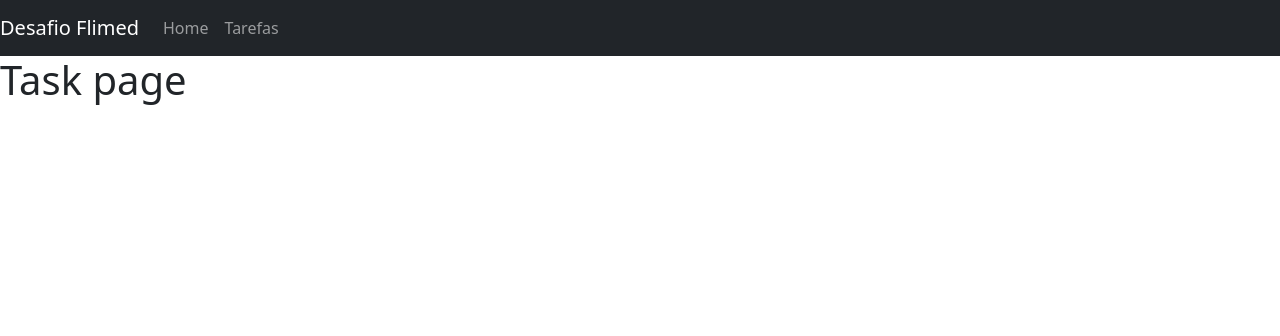
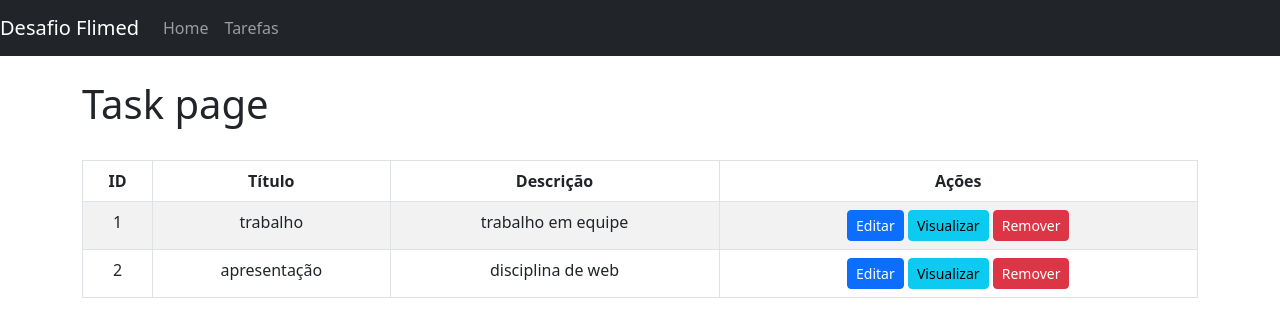
Before and after one commit to carlosalesilva/crud-app, a React (Create React App) app: page /tarefas in a window 1280 px wide. Shown: the top 336 px of the page. Built offline with nearby package versions, Linux system fonts and the light colour scheme.

Commit message:
Construindo tabela de exibição.

```diff
--- /dev/null
+++ b/src/data/dados.ts
@@ -0,0 +1,6 @@
+const dados = [
+  {id:1, titulo:'trabalho', descricao:'trabalho em equipe', conteudo:'ajkdshflhadfkhashkfhjdashlkh'},
+  {id:2, titulo:'apresentação', descricao:'disciplina de web', conteudo:'dia 26/09/2022'}
+]
+
+export default dados;
--- a/src/pages/Tasks/index.tsx
+++ b/src/pages/Tasks/index.tsx
@@ -1,9 +1,48 @@
- import React from 'react';
+import React from 'react';
+import { Button } from 'react-bootstrap';
+import Table from 'react-bootstrap/esm/Table';
+import dados from '../../data/dados'
 
- // import { Container } from './styles';
 
- const Task: React.FC = () => {
-   return <h1>Task page</h1>;
- }
 
- export default Task;
+function getLinhas() {
+  return dados.map(dados =>{
+    return(
+      <tr>
+        <td>{dados.id}</td>
+        <td>{dados.titulo}</td>
+        <td>{dados.descricao}</td>
+        <td>
+          <Button size='sm'>Editar</Button>{' '}
+          <Button size='sm' variant="info">Visualizar</Button>{' '}
+          <Button size='sm' variant="danger">Remover</Button>{' '}
+        </td>
+      </tr>
+    )
+  })
+}
+
+const Task: React.FC = () => {
+  return (
+    <div className='container'>
+      <br />
+      <h1>Task page</h1>
+      <br />
+      <Table striped bordered hover className='text-center'>
+        <thead>
+          <tr>
+            <th>ID</th>
+            <th>Título</th>
+            <th>Descrição</th>
+            <th>Ações</th>
+          </tr>
+        </thead>
+        <tbody>
+        {getLinhas()}
+        </tbody>
+      </Table>
+    </div>
+  );
+}
+
+export default Task;
```
